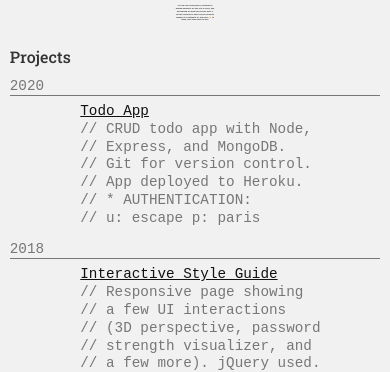
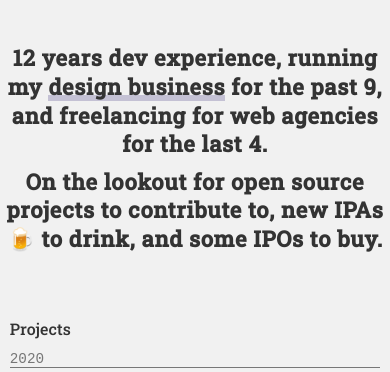
Before and after one commit to sashaikevich/sashaikevich, a website built with webpack: page index.html in a window 390 px wide. Shown: the part 470-842 px from the top of the page. Built offline with nearby package versions, Linux system fonts and the light colour scheme; files whose address does not match are found by name.

Commit message:
some more copy

```diff
--- a/css/style.css
+++ b/css/style.css
@@ -105,16 +105,17 @@ body {
 
 .mini-bio {
   font-size: 1.8em;
-  max-width: 30em;
+  max-width: 29em;
   margin: 1.5em auto;
 }
 
 .mini-bio p {
-  font-family: sans-serif;
+  font-family: 'Roboto Slab';
   font-weight: bold;
   margin-bottom: 0.4em;
   line-height: 1.3;
   text-align: center;
+  letter-spacing: 0.03em;
 }
 .mini-bio p a {
   color: inherit;
@@ -221,7 +222,7 @@ body {
     margin-right: 0;
   }
   .mini-bio {
-    max-width: 21em;
+    max-width: 19.9em;
   }
 }
 
@@ -235,7 +236,7 @@ body {
     opacity: 1;
   }
   .mini-bio {
-    font-size: 2px;
+    font-size: 22px;
     margin: 2em auto;
   }
 }
--- a/index.html
+++ b/index.html
@@ -32,8 +32,8 @@
         </div>
       </div>
       <div class="mini-bio center-stuff">
-        <p>12 years dev experience, running my <a href="https://littleguylogos.com" target="_blank">design business</a> for the last 9 years, and freelancing for agencies for the past 4.</p>
-        <p>On the lookout for open source projects (MERN) to contribute to, new IPAs 🍺 to drink, and some IPOs to buy.</p>
+        <p>12 years dev experience, running my <a href="https://littleguylogos.com" target="_blank">design business</a> for the past 9, and freelancing for web agencies for the last 4.</p>
+        <p>On the lookout for open source projects to contribute to, new IPAs 🍺 to drink, and some IPOs to buy.</p>
       </div>
     </div>
     <div class="projects-area">
```
Also changed, not shown: 1 other file.
